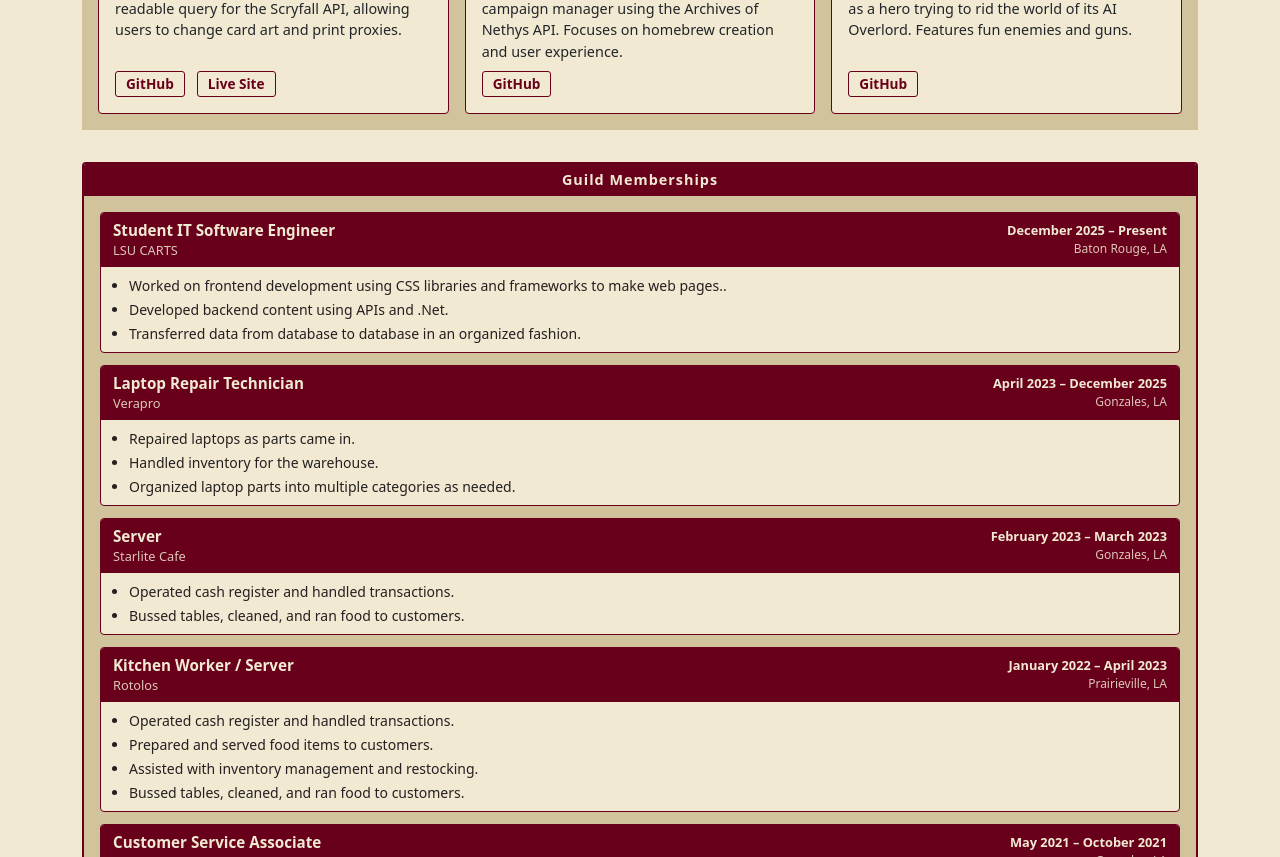
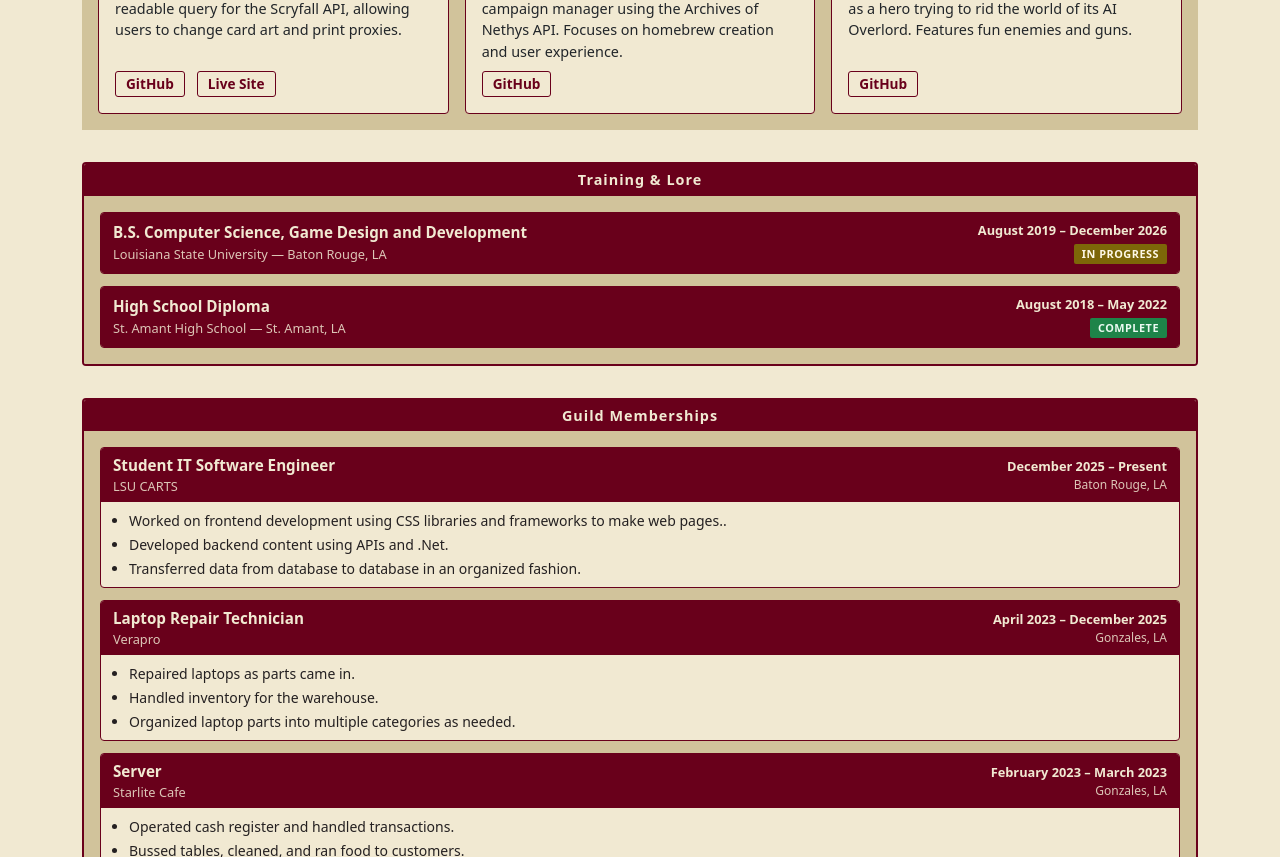
Before and after one commit to MichaelRdot/michaelrwebsite, a React (Vite) app: page / in a window 1280 px wide. Shown: the part 960-1817 px from the top of the page. Built offline with nearby package versions, Linux system fonts and the light colour scheme.

Commit message:
Plugged in Education section and working on updating the header

```diff
--- a/src/components/Education Section/EducationSection.css
+++ b/src/components/Education Section/EducationSection.css
@@ -0,0 +1,92 @@
+.education-section {
+    border: 2px solid var(--box-border-color);
+    color: var(--text-color);
+    margin: 2rem 0;
+    border-radius: 4px;
+    overflow: hidden;
+}
+
+.education-list {
+    display: flex;
+    flex-direction: column;
+    background-color: var(--box-background-color);
+    padding: 1rem;
+    gap: 0.75rem;
+}
+
+.education-entry {
+    background-color: var(--bs-body-bg);
+    border: 1px solid var(--box-border-color);
+    border-radius: 4px;
+    overflow: hidden;
+}
+
+.education-entry-header {
+    background-color: var(--box-border-color);
+    color: var(--bs-body-bg);
+    display: flex;
+    justify-content: space-between;
+    align-items: center;
+    padding: 8px 12px;
+    gap: 1rem;
+}
+
+.education-entry-left {
+    display: flex;
+    flex-direction: column;
+    gap: 2px;
+}
+
+.education-entry-right {
+    display: flex;
+    flex-direction: column;
+    align-items: flex-end;
+    gap: 4px;
+    flex-shrink: 0;
+}
+
+.education-degree {
+    font-weight: bold;
+    font-size: 0.95rem;
+}
+
+.education-institution {
+    font-size: 0.8rem;
+    opacity: 0.85;
+}
+
+.education-dates {
+    font-size: 0.8rem;
+    font-weight: bold;
+    white-space: nowrap;
+}
+
+.education-status {
+    font-size: 0.68rem;
+    font-weight: bold;
+    text-transform: uppercase;
+    letter-spacing: 0.5px;
+    padding: 2px 8px;
+    border-radius: 2px;
+    white-space: nowrap;
+}
+
+.status-wip {
+    background-color: #7d6608;
+    color: #fef9e7;
+}
+
+.status-complete {
+    background-color: #1e8449;
+    color: #eafaf1;
+}
+
+@media (max-width: 600px) {
+    .education-entry-header {
+        flex-direction: column;
+        align-items: flex-start;
+    }
+    .education-entry-right {
+        align-items: flex-start;
+    }
+}
--- a/src/components/Education Section/EducationSection.jsx
+++ b/src/components/Education Section/EducationSection.jsx
@@ -1,7 +1,44 @@
+import './EducationSection.css'
+
+const education = [
+    {
+        degree: 'B.S. Computer Science, Game Design and Development',
+        institution: 'Louisiana State University',
+        location: 'Baton Rouge, LA',
+        dates: 'August 2019 – December 2026',
+        status: 'In Progress',
+        statusClass: 'status-wip',
+    },
+    {
+        degree: 'High School Diploma',
+        institution: 'St. Amant High School',
+        location: 'St. Amant, LA',
+        dates: 'August 2018 – May 2022',
+        status: 'Complete',
+        statusClass: 'status-complete',
+    },
+]
+
 function EducationSection() {
     return (
-        <section id={"educationSection"}>
-
+        <section id="educationSection" className="education-section">
+            <div className="about-title-bar">Training &amp; Lore</div>
+            <div className="education-list">
+                {education.map((entry) => (
+                    <div key={entry.institution} className="education-entry">
+                        <div className="education-entry-header">
+                            <div className="education-entry-left">
+                                <span className="education-degree">{entry.degree}</span>
+                                <span className="education-institution">{entry.institution} — {entry.location}</span>
+                            </div>
+                            <div className="education-entry-right">
+                                <span className="education-dates">{entry.dates}</span>
+                                <span className={`education-status ${entry.statusClass}`}>{entry.status}</span>
+                            </div>
+                        </div>
+                    </div>
+                ))}
+            </div>
         </section>
     )
 }
--- a/src/components/Header & Footer/Header.css
+++ b/src/components/Header & Footer/Header.css
@@ -65,7 +65,7 @@
 }
 
 .hamburger {
-    display: none;
+    display: block;
     background: none;
     border: none;
     font-size: 1.5rem;
@@ -75,7 +75,7 @@
 }
 
 .mobile-menu {
-    display: none;
+    display: flex;
     width: 100%;
     background-color: var(--box-background-color);
     border-top: 1px solid var(--box-border-color);
--- a/src/components/Header & Footer/Header.jsx
+++ b/src/components/Header & Footer/Header.jsx
@@ -31,14 +31,8 @@ function Header() {
 
             {/* Right - GitHub (hidden when scrolled) + Hamburger (mobile only) */}
             <div className="header-right">
-                {!scrolled && (
-                    <a href="https://github.com/MichaelRdot" target="_blank" rel="noreferrer" className="header-github">
-                    GitHub
-                    </a>
-                    )}
-                <button className="hamburger" onClick={() => setMenuOpen(!menuOpen)} aria-label="Toggle menu">
-                    ☰
-                </button>
+                <a href="https://github.com/MichaelRdot" target="_blank" rel="noreferrer" className="header-github">GitHub</a>
+                <button className="hamburger" onClick={() => setMenuOpen(!menuOpen)} aria-label="Toggle menu">☰</button>
             </div>
 
             {/* Mobile dropdown menu */}
```
